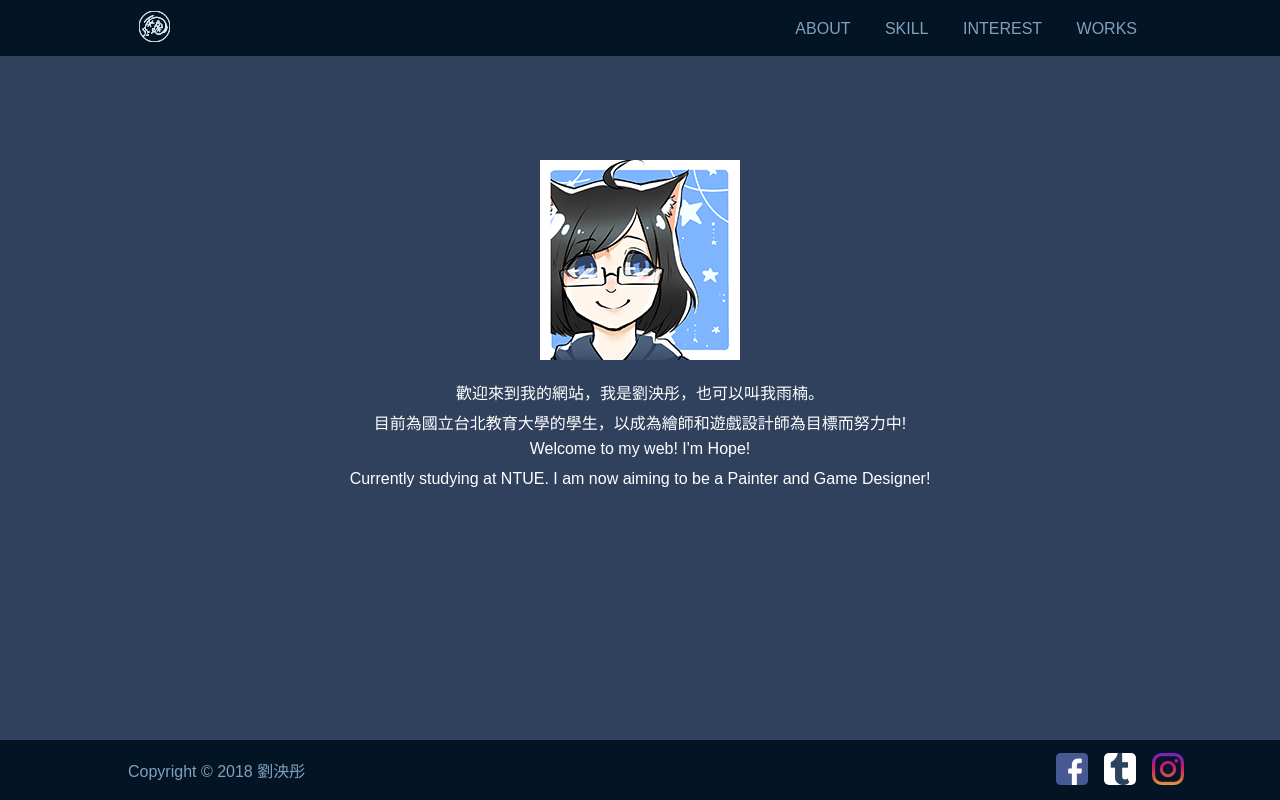
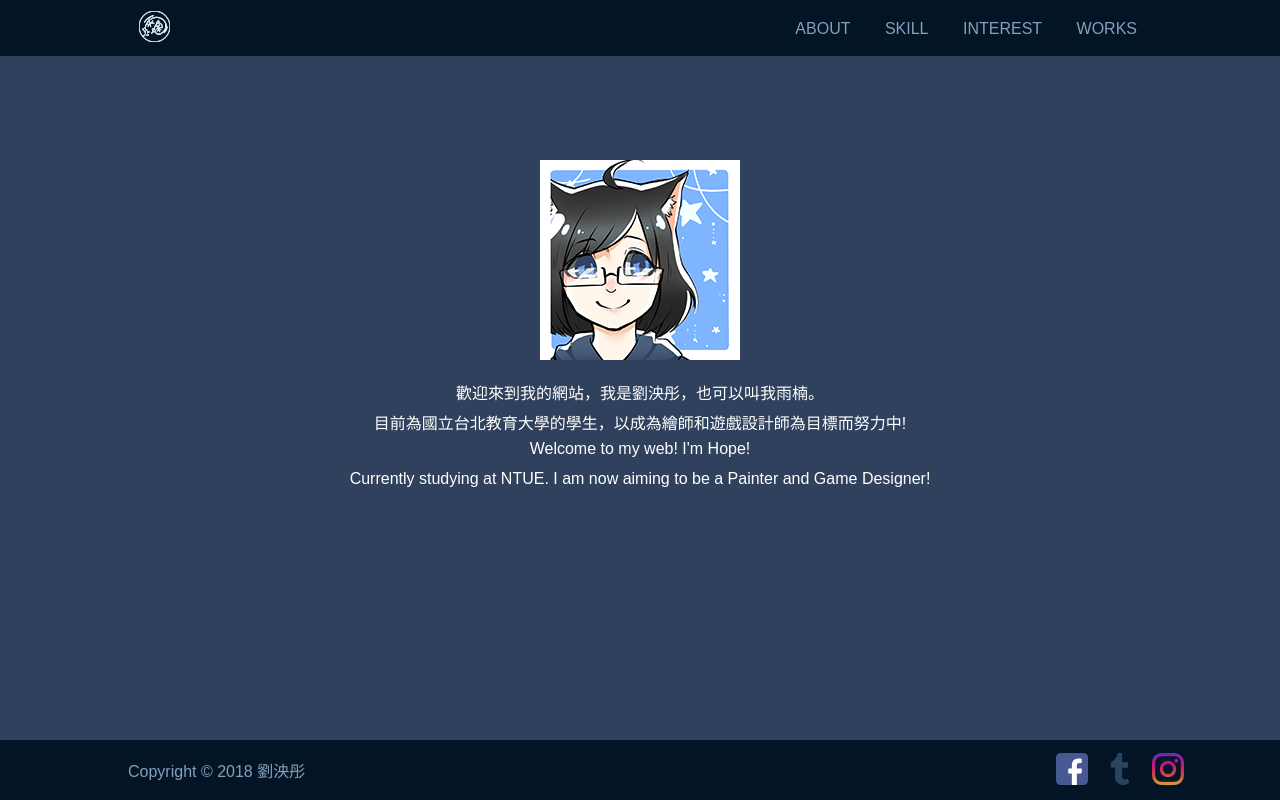
Before and after one commit to hope87210/Test, a plain HTML site: page index.html in a window 1280 px wide. Drawn offline with Linux system fonts and the light colour scheme.

Commit message:
Add files via upload

```diff
--- a/css/main.css
+++ b/css/main.css
@@ -126,8 +126,6 @@ body {
     height: 32px;
     width: 32px;
     right: 16px;
-    background-color: #fff;
-    border-radius:5px;
 }
 .ig{
     position: absolute;
```
